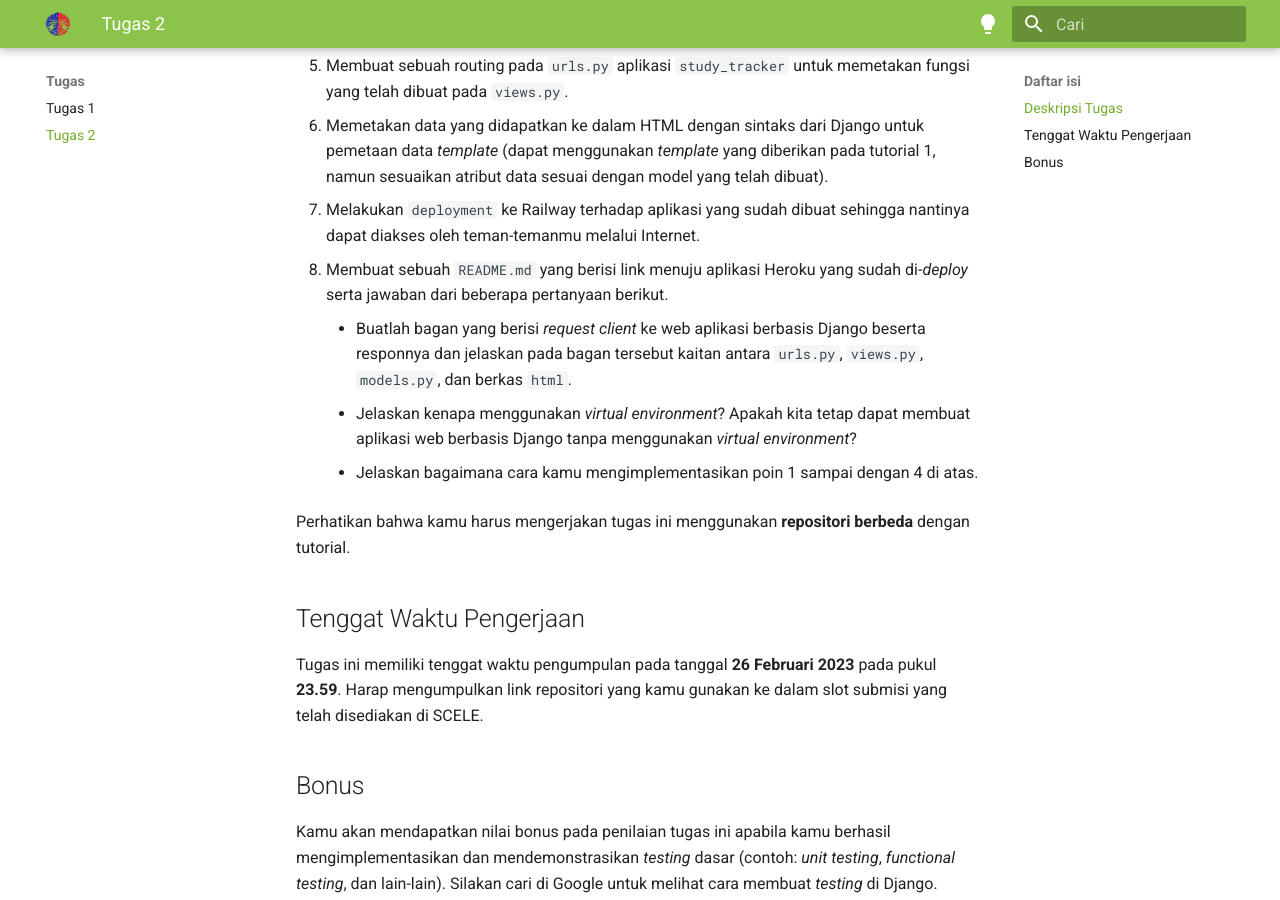
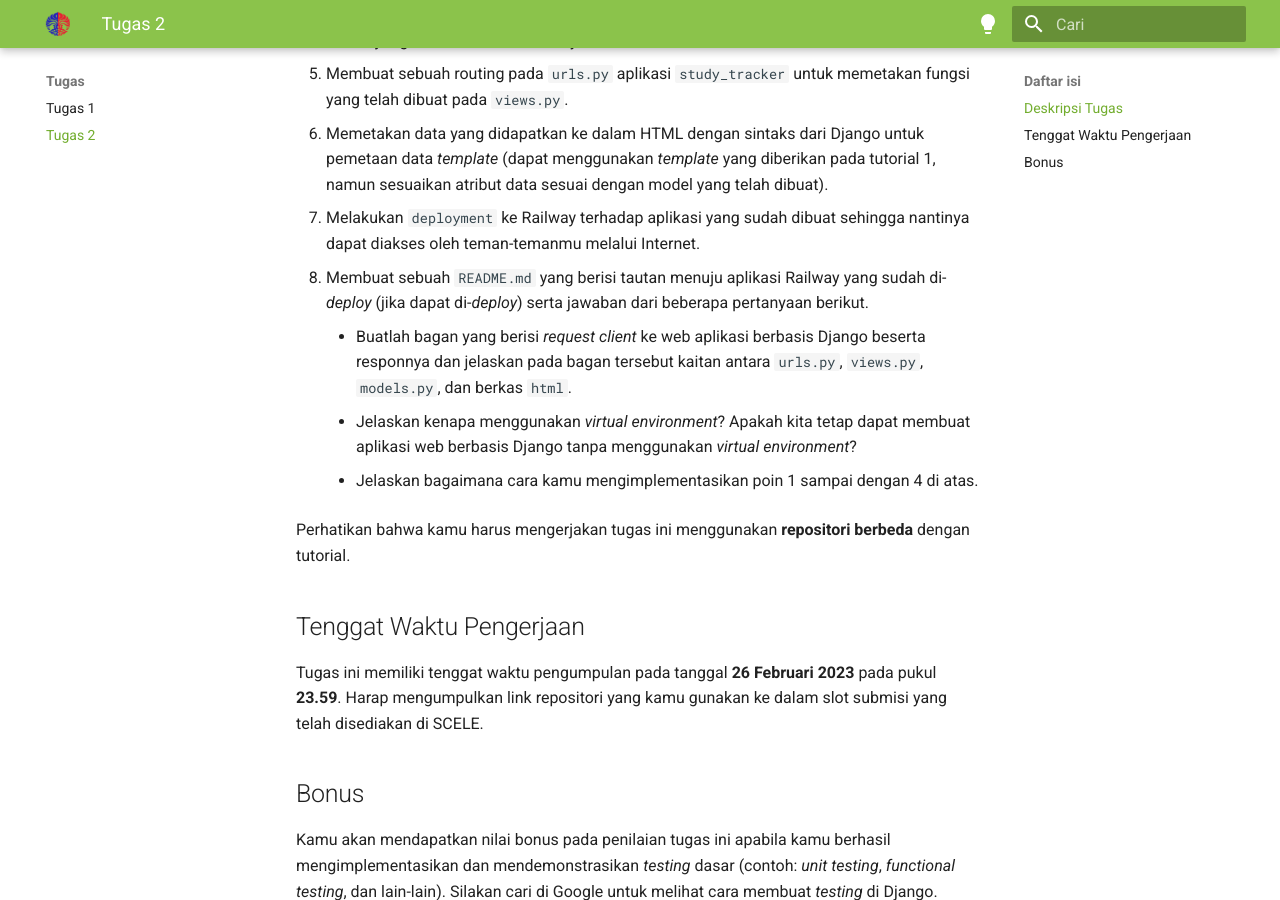
Before and after one commit to pbp-fasilkom-ui/genap-2023, an MkDocs documentation site: the page built from docs/tugas/tugas-2.md, in a window 1280 px wide and 900 px high, scrolled down 923 px. Built offline with MkDocs 1.6.1 and Material for MkDocs 9.7.7, drawn with Linux system fonts in a browser that asks for light colours.

Commit message:
fix: tugas 2

```diff
--- a/docs/tugas/tugas-2.md
+++ b/docs/tugas/tugas-2.md
@@ -11,18 +11,27 @@ Pada tugas ini, kamu akan mengimplementasikan konsep Model-View-Template serta b
 Adapun pada tugas ini, kamu diminta untuk:
 
 1. Membuat sebuah aplikasi baru pada proyek tersebut bernama `study_tracker`.
+
 2. Melakukan `routing` pada `django_project` agar dapat menjalankan aplikasi `study_tracker`.
+
 3. Membuat model pada aplikasi `study_tracker` yang bernama `Assignment` dan memiliki atribut sebagai berikut.
+
     - `name` untuk nama tugas dengan tipe `CharField`,
     - `subject` untuk mata kuliah tugas dengan tipe `CharField`,
     - `date` untuk tenggat waktu tugas dengan tipe `DateTimeField`,
     - `progress` untuk indikator _progress_ tugas dengan tipe `IntegerField`,
     - `description` untuk deskripsi tugas dengan tipe `TextField`.
+
 4. Membuat sebuah fungsi pada `views.py` yang dapat melakukan pengambilan data dari model yang telah dibuat sebelumnya dan dikembalikan ke dalam sebuah HTML.
+
 5. Membuat sebuah routing pada `urls.py` aplikasi `study_tracker` untuk memetakan fungsi yang telah dibuat pada `views.py`.
+
 6. Memetakan data yang didapatkan ke dalam HTML dengan sintaks dari Django untuk pemetaan data _template_ (dapat menggunakan _template_ yang diberikan pada tutorial 1, namun sesuaikan atribut data sesuai dengan model yang telah dibuat).
+
 7. Melakukan `deployment` ke Railway terhadap aplikasi yang sudah dibuat sehingga nantinya dapat diakses oleh teman-temanmu melalui Internet.
-8. Membuat sebuah `README.md` yang berisi link menuju aplikasi Heroku yang sudah di-_deploy_ serta jawaban dari beberapa pertanyaan berikut.
+
+8. Membuat sebuah `README.md` yang berisi tautan menuju aplikasi Railway yang sudah di-_deploy_ (jika dapat di-_deploy_) serta jawaban dari beberapa pertanyaan berikut.
+
     - Buatlah bagan yang berisi _request client_ ke web aplikasi berbasis Django beserta responnya dan jelaskan pada bagan tersebut kaitan antara `urls.py`, `views.py`, `models.py`, dan berkas `html`.
     - Jelaskan kenapa menggunakan _virtual environment_? Apakah kita tetap dapat membuat aplikasi web berbasis Django tanpa menggunakan _virtual environment_?
     - Jelaskan bagaimana cara kamu mengimplementasikan poin 1 sampai dengan 4 di atas.
```
